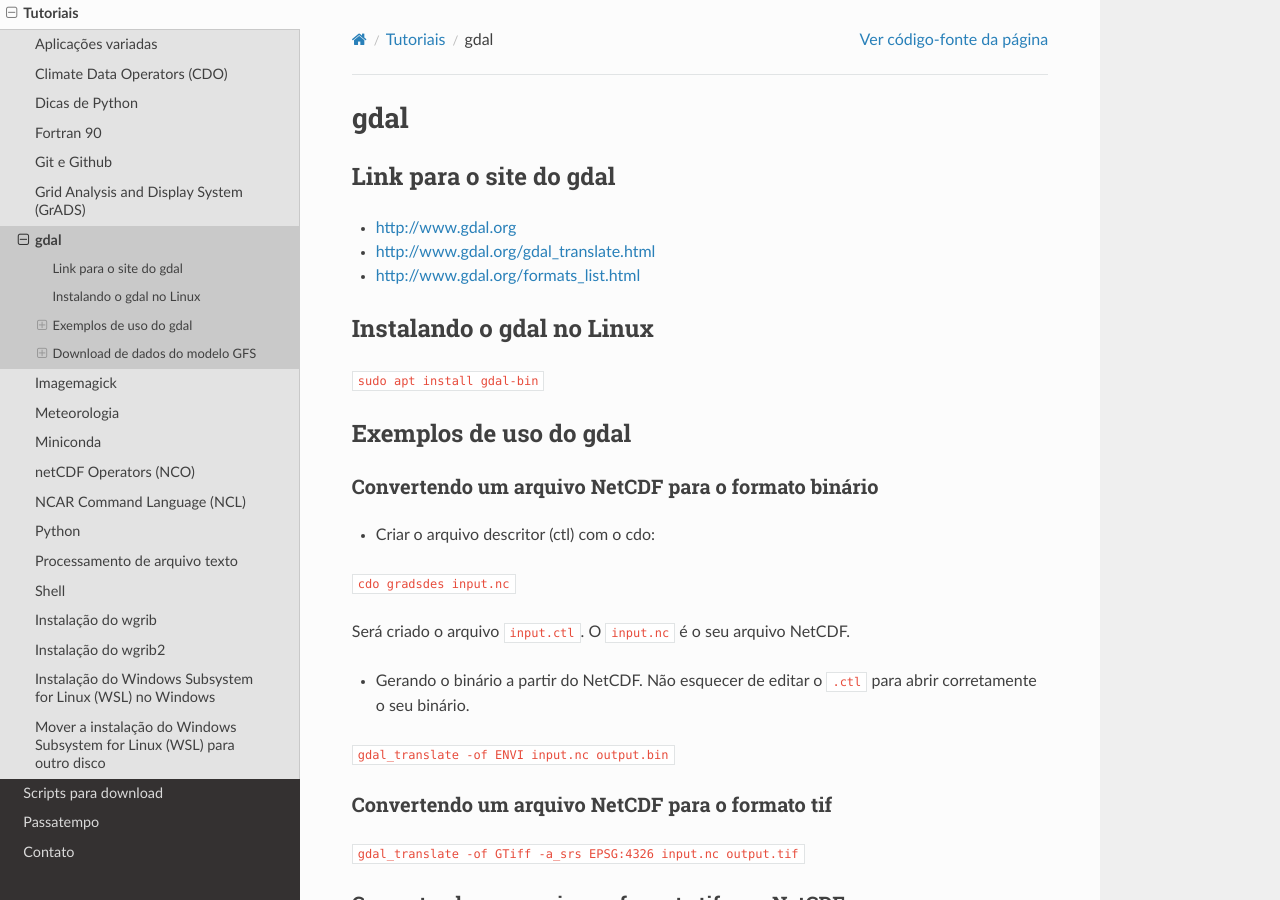
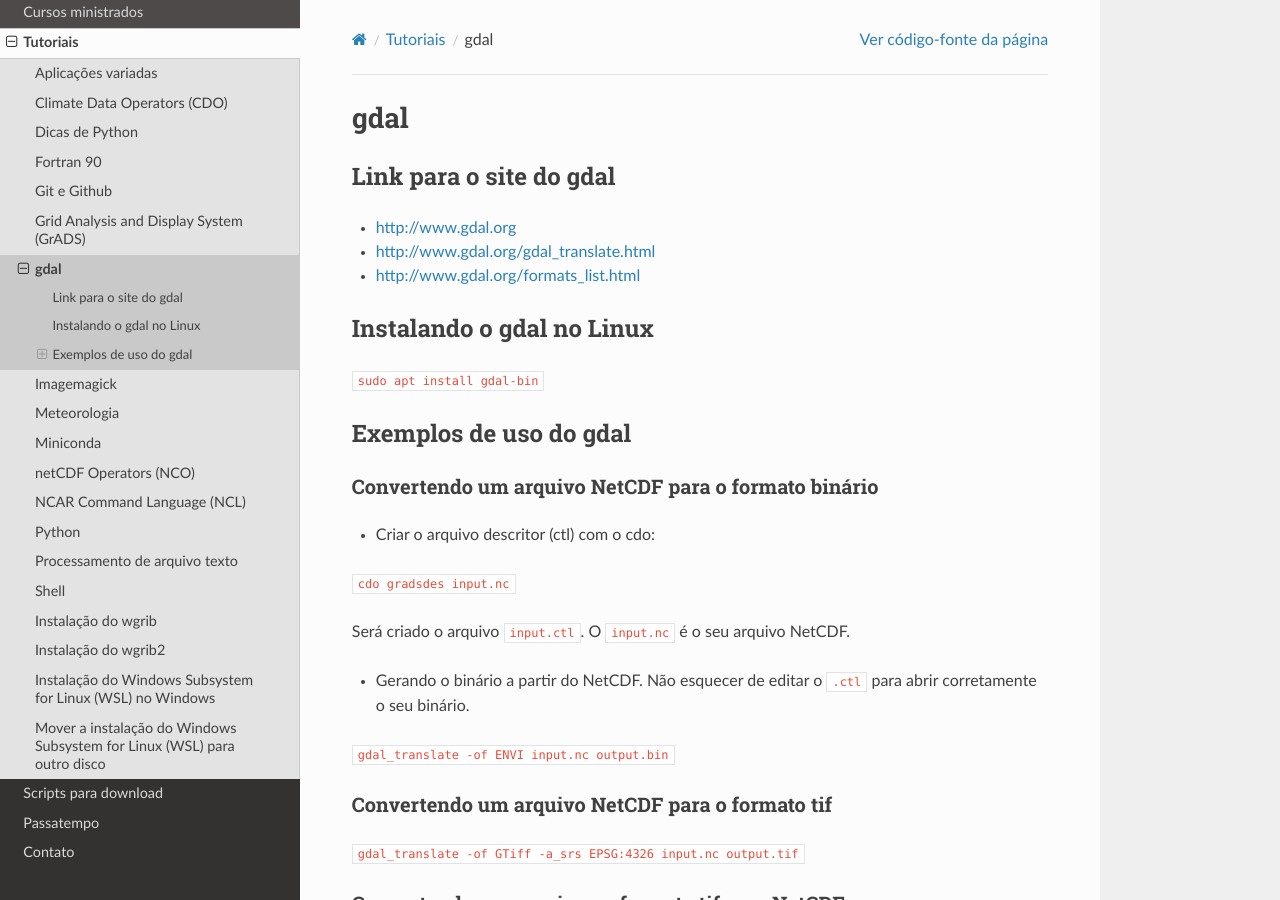
Before and after one commit to jgmsantos/homepage, a Sphinx documentation site: the page built from docs/pages/tutoriais/gdal.md, in a window 1280 px wide and 900 px high. Built offline with Sphinx 7.4.7 and the Read the Docs theme 2.0.0, drawn with Linux system fonts in a browser that asks for light colours; pages that are not in the unit, such as notebooks, are missing from menus.

Commit message:
gdal2netcdf

```diff
--- a/docs/pages/tutoriais/gdal.md
+++ b/docs/pages/tutoriais/gdal.md
@@ -130,7 +130,7 @@
 * Depois com as 6 classes:
 ![](../../images/gdal/mapbiomas/depois.JPG)
 
-### Download de dados do modelo GFS
+#### Download de dados do modelo GFS
 
 O objetivo consiste em selecionar um horário de simulação do modelo GFS e sem realizar o download dele, selecionar algumas variáveis de interesse e salvar esta seleção localmente.
 
```
